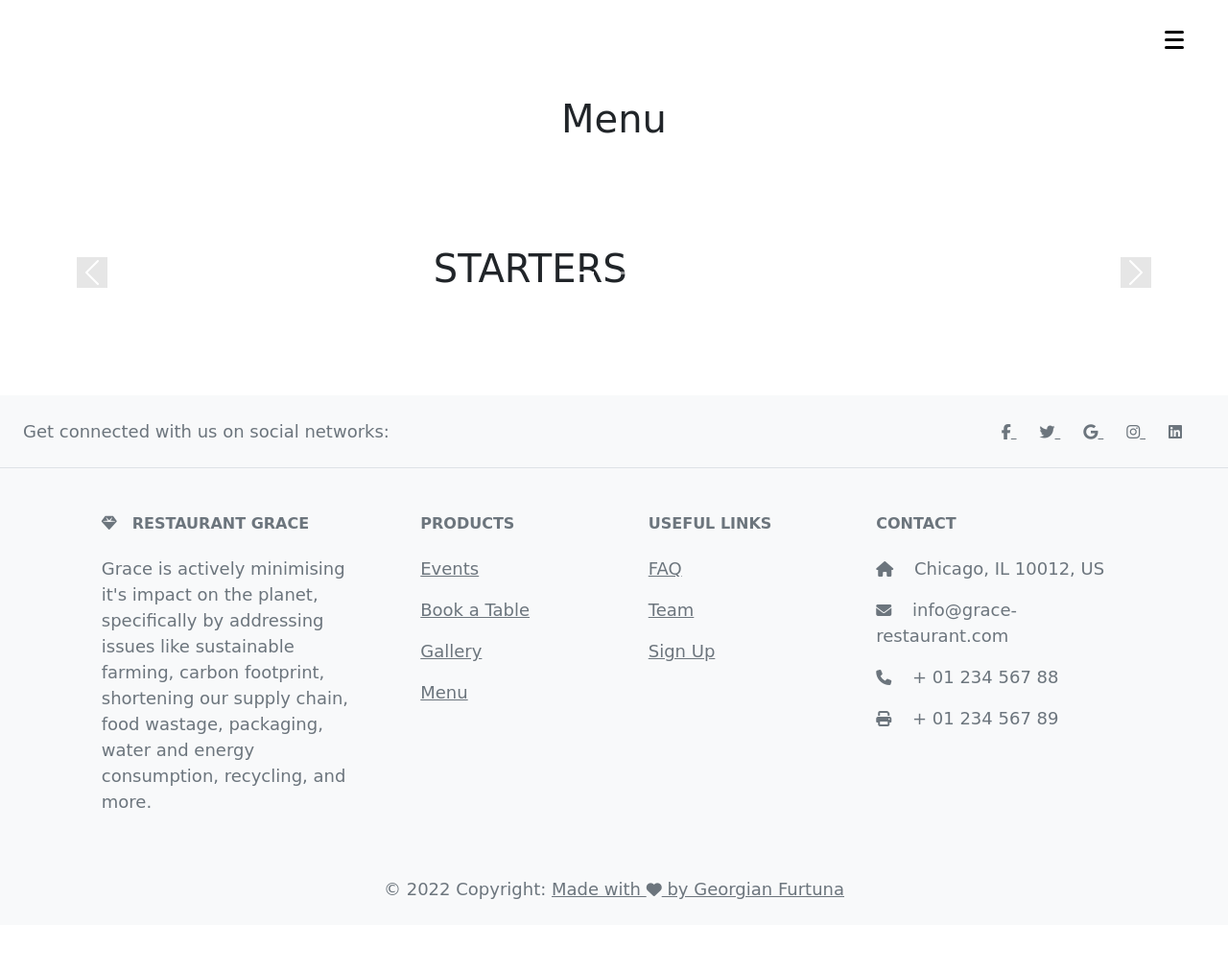
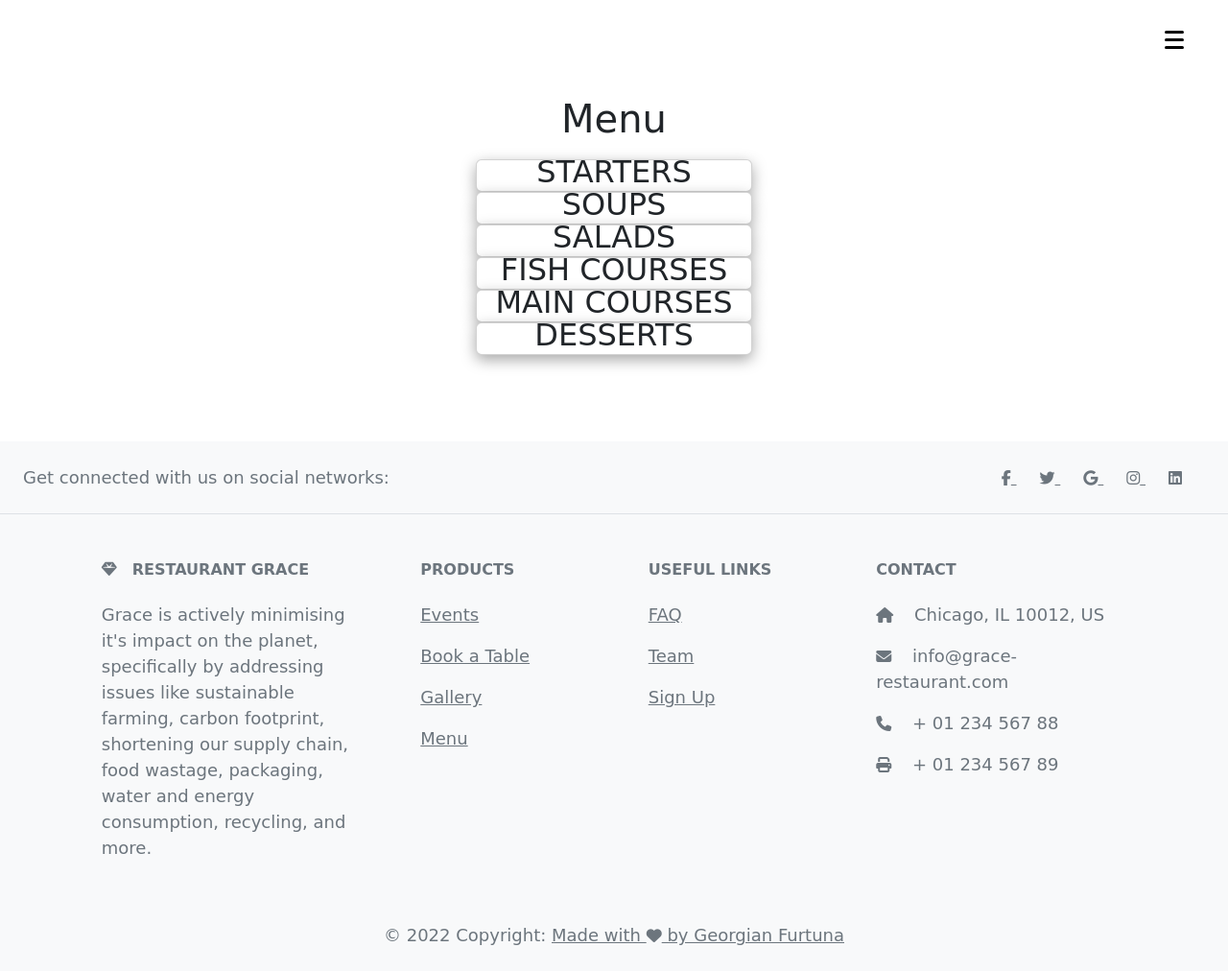
Before and after one commit to GeorgianF/Grace-P4-CI, a Django app: page /menu/ in a window 1280 px wide. Shown: the whole page at 96% size. Before the commit the page ends 937 px from the top, so only its background shows below. Run offline with Django 3.2, Linux system fonts and the light colour scheme; data that the repository does not hold is empty; some libraries are stand-ins or nearby versions; some web fonts are replaced.

Commit message:
chage layout of the menu from a carousel to a card with a flip class

```diff
--- a/static/css/style.css
+++ b/static/css/style.css
@@ -384,16 +384,56 @@ a.btn-index:hover::before{
     padding: 100px 0;
 }
 
-
-.carousel-control-prev-icon,
-.carousel-control-next-icon {
-    background-color: black;
-    opacity: 0.2;
+.card {
+    margin: 0 auto ;
+    width: 18rem;
 }
 
-#my-carousel {
-    margin-bottom: 100px;
+.card-body {
+    transition: all 0.7s;
+    transform-style: preserve-3d;
+    perspective: 1000px;
+    position: relative;
 }
+
+.card-body.flipped {
+    transform: rotateY(180deg);
+}
+
+.card-face {
+    backface-visibility: hidden;
+    -webkit-backface-visibility: hidden;
+    position: absolute;
+    width: 100%;
+    height: 100%;
+    overflow: hidden;
+}
+
+.card-body-front,
+.card-body-back {
+    display: flex;
+    align-items: center;
+    justify-content: center;
+}
+
+.card-body-front h5 {
+    font-size: 35px;
+    margin: 100px auto 0;
+    padding: 150px 75px;
+}
+
+.card-body-back {
+    transform: rotateY(180deg);
+}
+
+.card-content {
+    width: 100%;
+    height: 100%;
+    text-align: center;
+}
+
+
+
 
 /* ---- Media Queries ----- */
 
--- a/static/js/main.js
+++ b/static/js/main.js
@@ -1,6 +1,7 @@
 // NAV BAR Animation JS
 const menuBtn = document.querySelector('.menu-btn');
 const navBar = document.querySelector('.nav-container');
+const cards = document.querySelectorAll('.card-body');
 let menuOpen = false;
 
 menuBtn.addEventListener('click', hideContentShowNav);
@@ -17,3 +18,10 @@ function hideContentShowNav() {
     navBar.style.right = '-350px'
   }
 }
+
+cards.forEach(card => {card.addEventListener("click",
+  function ()
+  {
+    card.classList.toggle('flipped')
+  })
+})
--- a/templates/base.html
+++ b/templates/base.html
@@ -8,7 +8,6 @@
     <meta name="viewport" content="width=device-width, initial-scale=1.0">
     <link rel="stylesheet" href="{% static 'css/style.css' %}">
     <link href="https://cdn.jsdelivr.net/npm/bootstrap@5.2.0-beta1/dist/css/bootstrap.min.css" rel="stylesheet" integrity="sha384-0evHe/X+R7YkIZDRvuzKMRqM+OrBnVFBL6DOitfPri4tjfHxaWutUpFmBp4vmVor" crossorigin="anonymous">
-    <script src="{% static 'js/main.js' %}" defer></script>
     <script src="https://kit.fontawesome.com/5ef8bf6f91.js" crossorigin="anonymous"></script>
 
     <title>Grace | Resturant </title>
@@ -167,7 +166,7 @@
 
 
     <script src=https://cdnjs.cloudflare.com/ajax/libs/jquery/3.6.0/jquery.min.js referrerpolicy="no-referrer"></script>
-    <script src=https://cdn.jsdelivr.net/npm/@popperjs/core@2.9.3/dist/umd/popper.min.js integrity="sha384-W8fXfP3gkOKtndU4JGtKDvXbO53Wy8SZCQHczT5FMiiqmQfUpWbYdTil/SxwZgAN" crossorigin="anonymous"></script>
     <script src=https://cdn.jsdelivr.net/npm/bootstrap@5.1.1/dist/js/bootstrap.min.js integrity="sha384-skAcpIdS7UcVUC05LJ9Dxay8AXcDYfBJqt1CJ85S/CFujBsIzCIv+l9liuYLaMQ/" crossorigin="anonymous"></script>
-    </body>
+    <script src="{% static 'js/main.js' %}"></script>
+</body>
 </html>
--- a/templates/menu.html
+++ b/templates/menu.html
@@ -7,55 +7,121 @@
         <h1 id="menu">Menu</h1>
     </div>
 </section>
-<section id="my-carousel">
-    <div id="carouselExampleIndicators" class="carousel slide" data-bs-ride="true">
-        <div class="carousel-indicators">
-            <button type="button" data-bs-target="#carouselExampleIndicators" data-bs-slide-to="0" class="active"
-                aria-current="true" aria-label="Slide 1"></button>
-            <button type="button" data-bs-target="#carouselExampleIndicators" data-bs-slide-to="1"
-                aria-label="Slide 2"></button>
-            <button type="button" data-bs-target="#carouselExampleIndicators" data-bs-slide-to="2"
-                aria-label="Slide 3"></button>
-        </div>
-        <div class="carousel-inner">
-            <div class="carousel-item active">
-                <div class="container d-block w-100 d-flex flex-column justify-content-center">
-                    <div class="d-flex flex-row-reverse justify-content-center">
-                        <div class="row">
-                            <div
-                                class="col-4 col-sm-4 col-md-4 col-lg-4 d-flex justify-content-center align-items-center">
-                                <h1>STARTERS</h1>
-                            </div>
-                        </div>
-                        <div class="row content-menu">
-                            {% for course in starter_list %}
-                            <div class="col-8 col-sm-8 col-md-8 col-lg-8">
-                                <h2> {{ course.name }}</h2>
-                                <p> {{ course.description }}</p>
-                            </div>
-                            {% endfor %}
-                        </div>
-                    </div>
+
+<section id="menu-cards">
+    <!-- STARTERS -->
+    <div class="card d-flex justify-content-center">
+        <div class="card-body d-flex justify-content-center align-items-center">
+            <div class="card-face card-body-front">
+                <h2 class="card-title">STARTERS</h2>
+            </div>
+            <div class="card-face card-body-back">
+                <div class="card-content">
+                    {% for starter in starter_list%}
+                    <h5>{{ starter.name}}</h5>
+                    <p> {{ starter.description}} </p>
+                    <p> Price: {{ starter.price}}</p>
+                    {% endfor %}
                 </div>
             </div>
-            <div class="carousel-item">
-                <img src="..." class="d-block w-100" alt="...">
+        </div>
+    </div>
+
+    <!-- SOUP -->
+    <div class="card d-flex justify-content-center">
+        <div class="card-body d-flex justify-content-center align-items-center">
+            <div class="card-face card-body-front">
+                <h2 class="card-title">SOUPS</h2>
             </div>
-            <div class="carousel-item">
-                <img src="..." class="d-block w-100" alt="...">
+            <div class="card-face card-body-back">
+                <div class="card-content">
+                    {% for soup in soup_list%}
+                    <h5>{{ soup.name}}</h5>
+                    <p> {{ soup.description}} </p>
+                    <p> Price: {{ soup.price}}</p>
+                    {% endfor %}
+                </div>
             </div>
         </div>
-        <button class="carousel-control-prev" type="button" data-bs-target="#carouselExampleIndicators"
-            data-bs-slide="prev">
-            <span class="carousel-control-prev-icon" aria-hidden="true"></span>
-            <span class="visually-hidden">Previous</span>
-        </button>
-        <button class="carousel-control-next" type="button" data-bs-target="#carouselExampleIndicators"
-            data-bs-slide="next">
-            <span class="carousel-control-next-icon" aria-hidden="true"></span>
-            <span class="visually-hidden">Next</span>
-        </button>
     </div>
+
+    <!-- SALADS -->
+    <div class="card d-flex justify-content-center">
+        <div class="card-body d-flex justify-content-center align-items-center">
+            <div class="card-face card-body-front">
+                <h2 class="card-title">SALADS</h2>
+            </div>
+            <div class="card-face card-body-back">
+                <div class="card-content">
+                    {% for salad in salads_list%}
+                    <h5>{{ salad.name}}</h5>
+                    <p> {{ salad.description}} </p>
+                    <p> Price: {{ salad.price}}</p>
+                    {% endfor %}
+                </div>
+            </div>
+        </div>
+    </div>
+
+    <!-- FISH -->
+
+    <div class="card d-flex justify-content-center">
+        <div class="card-body d-flex justify-content-center align-items-center">
+            <div class="card-face card-body-front">
+                <h2 class="card-title">FISH COURSES</h2>
+            </div>
+            <div class="card-face card-body-back">
+                <div class="card-content">
+                    {% for fish in fish_list%}
+                    <h5>{{ fish.name}}</h5>
+                    <p> {{ fish.description}} </p>
+                    <p> Price: {{ fish.price}}</p>
+                    {% endfor %}
+                </div>
+            </div>
+        </div>
+    </div>
+
+    <!-- MAIN -->
+
+    <div class="card d-flex justify-content-center">
+        <div class="card-body d-flex justify-content-center align-items-center">
+            <div class="card-face card-body-front">
+                <h2 class="card-title">MAIN COURSES</h2>
+            </div>
+            <div class="card-face card-body-back">
+                <div class="card-content">
+                    {% for main in main_list%}
+                    <h5>{{ main.name}}</h5>
+                    <p> {{ main.description}} </p>
+                    <p> Price: {{ main.price}}</p>
+                    {% endfor %}
+                </div>
+            </div>
+        </div>
+    </div>
+
+    <!-- DESSERTS -->
+
+    <div class="card d-flex justify-content-center">
+        <div class="card-body d-flex justify-content-center align-items-center">
+            <div class="card-face card-body-front">
+                <h2 class="card-title">DESSERTS</h2>
+            </div>
+            <div class="card-face card-body-back">
+                <div class="card-content">
+                    {% for dessert in dessert_list%}
+                    <h5>{{ dessert.name}}</h5>
+                    <p> {{ dessert.description}} </p>
+                    <p> Price: {{ dessert.price}}</p>
+                    {% endfor %}
+                </div>
+            </div>
+        </div>
+    </div>
+
+
+
 </section>
 
 
@@ -72,4 +138,6 @@
 
 
 
+
+
 {%endblock%}
```
